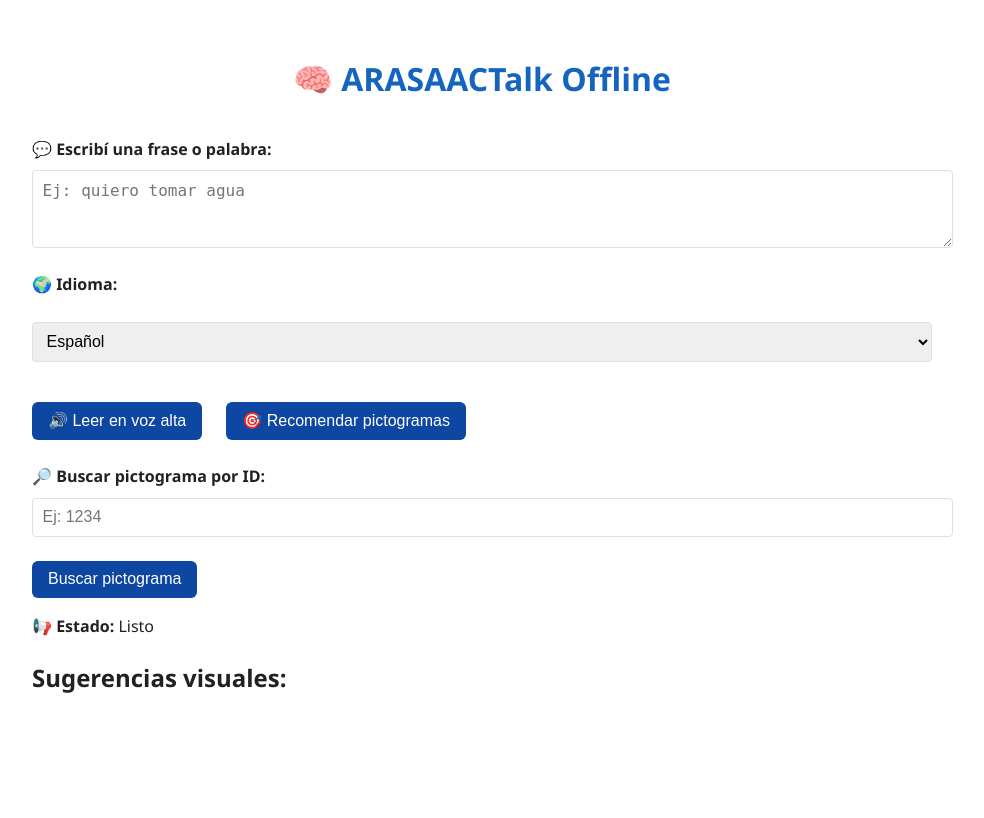
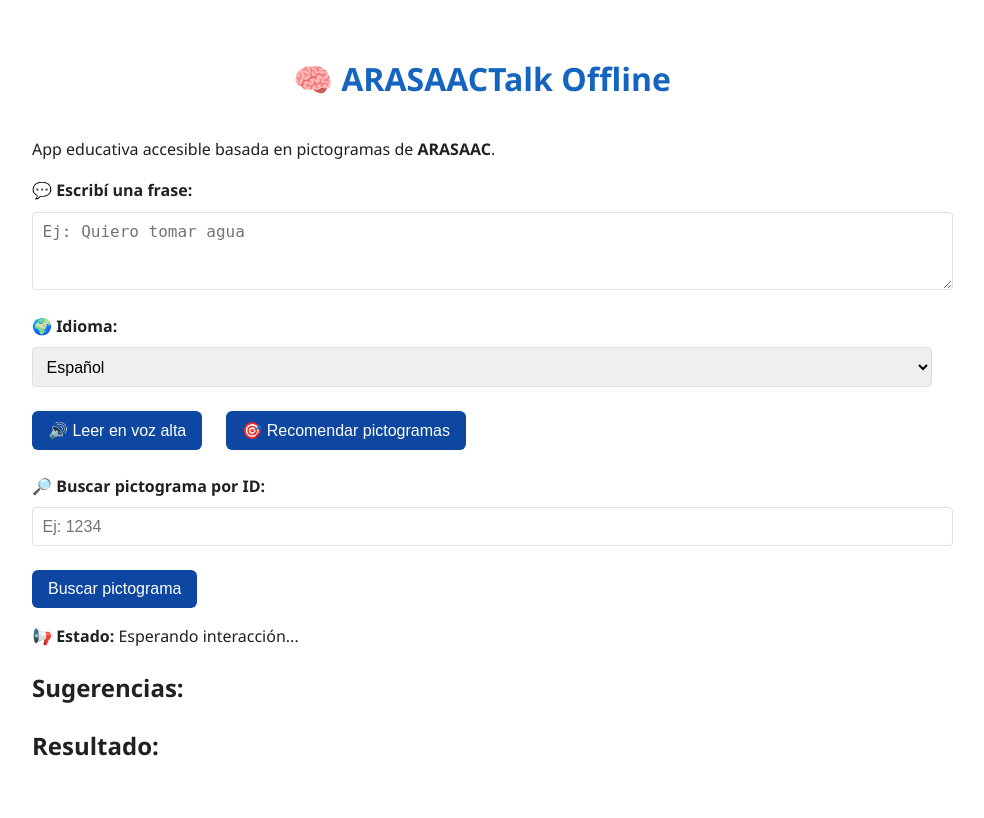
Before and after one commit to hernan2975/ArasaacTalk, a Flask app: page / in a window 1280 px wide. Shown: the whole page, without its empty margins (158-1142 px from the left). Before the commit the page ends 693 px from the top, so only its background shows below. Run offline with Flask 3, Linux system fonts and the light colour scheme.

Commit message:
Update index.html

```diff
--- a/templates/index.html
+++ b/templates/index.html
@@ -7,24 +7,27 @@
   <link rel="stylesheet" href="styles.css" />
 </head>
 <body>
-  <main>
-    <h1>🧠 ARASAACTalk Offline</h1>
+  <main class="contenedor">
+    <header>
+      <h1>🧠 ARASAACTalk Offline</h1>
+      <p>App educativa accesible basada en pictogramas de <strong>ARASAAC</strong>.</p>
+    </header>
 
     <section>
-      <label for="texto">💬 Escribí una frase o palabra:</label>
-      <textarea id="texto" rows="3" placeholder="Ej: quiero tomar agua"></textarea>
-    </section>
+      <label for="texto">💬 Escribí una frase:</label>
+      <textarea id="texto" rows="3" placeholder="Ej: Quiero tomar agua"></textarea>
 
-    <section class="acciones">
       <label for="idioma">🌍 Idioma:</label>
       <select id="idioma">
-        <option value="es">Español</option>
+        <option value="es" selected>Español</option>
         <option value="en">English</option>
         <option value="pt">Português</option>
       </select>
 
-      <button id="leer-btn">🔊 Leer en voz alta</button>
-      <button id="recomendar-btn">🎯 Recomendar pictogramas</button>
+      <div class="acciones">
+        <button id="leer-btn">🔊 Leer en voz alta</button>
+        <button id="recomendar-btn">🎯 Recomendar pictogramas</button>
+      </div>
     </section>
 
     <section>
@@ -33,11 +36,16 @@
       <button id="buscar-btn">Buscar pictograma</button>
     </section>
 
+    <section aria-live="polite">
+      <p><strong>📢 Estado:</strong> <span id="status">Esperando interacción...</span></p>
+    </section>
+
     <section>
-      <p><strong>📢 Estado:</strong> <span id="status">Listo</span></p>
-      <div id="resultado"></div>
-      <h2>Sugerencias visuales:</h2>
+      <h2>Sugerencias:</h2>
       <div id="sugerencias" class="galeria"></div>
+
+      <h2>Resultado:</h2>
+      <div id="resultado" class="galeria"></div>
     </section>
   </main>
 
```
